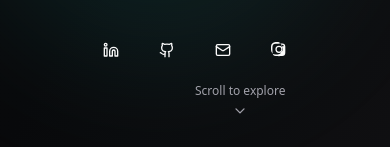
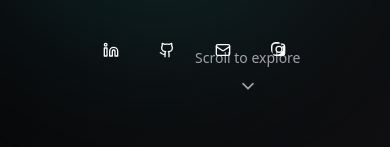
Before and after one commit to KaranMurari/karanwork766, a React (Vite) app: page / in a window 390 px wide. Shown: the part 697-844 px from the top of the page. Built offline with nearby package versions, Linux system fonts and the light colour scheme.

Commit message:
Fix scroll button
Place scroll button at the bottom of the hero section, add smooth scrolling and bounce animation.

```diff
--- a/src/components/HeroSection.tsx
+++ b/src/components/HeroSection.tsx
@@ -132,10 +132,14 @@ const HeroSection = () => {
       </div>
 
       {/* Scroll indicator */}
-      <div className="absolute bottom-5 sm:bottom-10 left-1/2 transform -translate-x-1/2 animate-bounce">
-        <button onClick={() => scrollToSection("about")} className="flex flex-col items-center space-y-1 sm:space-y-2 text-muted-foreground hover:text-accent transition-all duration-300 hover:scale-110">
-          <span className="text-xs sm:text-sm">Scroll to explore</span>
-          <ChevronDown className="h-4 w-4 sm:h-5 sm:w-5" />
+      <div className="absolute bottom-10 left-1/2 transform -translate-x-1/2 animate-bounce">
+        <button
+          onClick={() => scrollToSection("about")}
+          className="flex flex-col items-center space-y-2 text-muted-foreground hover:text-accent transition-all duration-300 hover:scale-110 focus:outline-none focus:ring-2 focus:ring-accent/20"
+          aria-label="Scroll to About section"
+        >
+          <span className="text-sm font-medium">Scroll to explore</span>
+          <ChevronDown className="h-5 w-5" />
         </button>
       </div>
     </section>;
```
